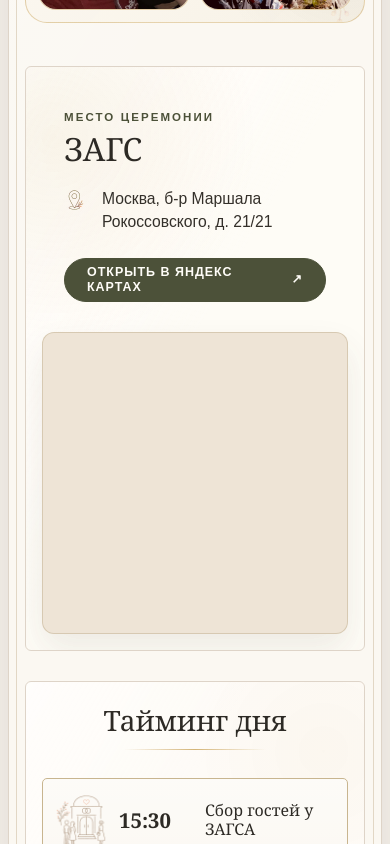
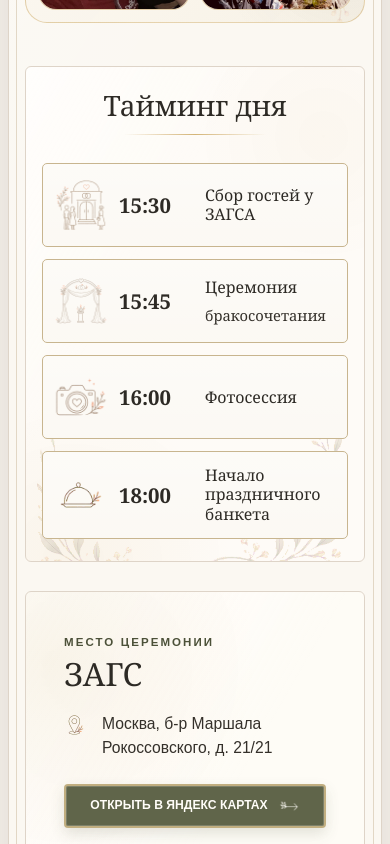
Before and after one commit to KlinskiyDD/wedding-invitation, a Next.js app: page / in a window 390 px wide. Shown: the part 1540-2384 px from the top of the page. Built offline with nearby package versions, Linux system fonts and the light colour scheme.

Commit message:
feat: а

```diff
--- a/app/globals.css
+++ b/app/globals.css
@@ -796,40 +796,8 @@ img {
   object-fit: contain;
 }
 
-.registry-office-link {
-  display: inline-flex;
-  align-items: center;
-  justify-content: center;
-  justify-self: start;
-  gap: 14px;
-  min-height: 44px;
+.registry-office-actions {
   margin-top: 24px;
-  border: 1px solid var(--olive-dark);
-  border-radius: 999px;
-  background: var(--olive-dark);
-  padding: 0 22px;
-  color: #fffdf8;
-  font-family: Arial, Helvetica, sans-serif;
-  font-size: 0.78rem;
-  font-weight: 700;
-  letter-spacing: 0.08em;
-  line-height: 1.2;
-  text-decoration: none;
-  text-transform: uppercase;
-  transition:
-    background 160ms ease,
-    border-color 160ms ease,
-    box-shadow 160ms ease,
-    transform 160ms ease;
-}
-
-.registry-office-link:hover,
-.registry-office-link:focus-visible {
-  border-color: var(--gold-soft);
-  background: var(--olive);
-  box-shadow: 0 10px 22px rgba(79, 67, 50, 0.14);
-  outline: none;
-  transform: translateY(-1px);
 }
 
 .registry-office-map-shell {
@@ -1126,7 +1094,7 @@ img {
   margin-top: 22px;
 }
 
-.venue-actions a,
+.map-action-link,
 .form-submit button {
   display: inline-flex;
   align-items: center;
@@ -1151,20 +1119,20 @@ img {
     transform 160ms ease;
 }
 
-.venue-actions a {
+.map-action-link {
   gap: 18px;
   min-width: 294px;
   padding: 0 22px;
 }
 
-.venue-actions img {
+.map-action-link img {
   width: 27px;
   height: 27px;
   object-fit: contain;
 }
 
-.venue-actions a:hover,
-.venue-actions a:focus-visible,
+.map-action-link:hover,
+.map-action-link:focus-visible,
 .form-submit button:hover,
 .form-submit button:focus-visible {
   background: var(--olive-dark);
@@ -1652,10 +1620,6 @@ img {
     padding: 26px 22px 16px;
   }
 
-  .registry-office-link {
-    justify-self: stretch;
-  }
-
   .registry-office-map-shell,
   .registry-office-map-shell iframe {
     min-height: 300px;
@@ -1764,13 +1728,13 @@ img {
     margin-left: 0;
   }
 
-  .venue-actions a {
+  .map-action-link {
     gap: 10px !important;
     padding-inline: 14px !important;
     font-size: 0.76rem !important;
   }
 
-  .venue-actions a span {
+  .map-action-link span {
     white-space: nowrap !important;
   }
 
@@ -1778,7 +1742,7 @@ img {
     width: 100%;
   }
 
-  .venue-actions img {
+  .map-action-link img {
     width: 22px;
     height: 22px;
   }
@@ -1814,7 +1778,7 @@ img {
   }
 
   .form-submit button,
-  .venue-actions a {
+  .map-action-link {
     width: 100%;
     min-width: 0;
   }
--- a/components/InvitationPage.tsx
+++ b/components/InvitationPage.tsx
@@ -29,8 +29,10 @@ export function InvitationPage({ content }: InvitationPageProps) {
           calendar={content.event.calendar}
         />
         <PhotoStory photoStory={content.photoStory} />
-        <RegistryOfficeMap office={content.registryOffice} />
         <Schedule items={content.schedule} intro={content.scheduleIntro} />
+        {content.registryOffice ? (
+          <RegistryOfficeMap office={content.registryOffice} />
+        ) : null}
         <Location event={content.event} />
         <DetailsFaq dressCode={content.dressCode} faq={content.faq} />
         <Rsvp guestForm={content.guestForm} rsvp={content.rsvp} />
--- a/components/Location.tsx
+++ b/components/Location.tsx
@@ -39,6 +39,7 @@ export function Location({ event }: LocationProps) {
         </p>
         <div className="venue-actions">
           <a
+            className="map-action-link"
             href={event.mapUrl}
             target="_blank"
             rel="noreferrer"
--- a/components/RegistryOfficeMap.tsx
+++ b/components/RegistryOfficeMap.tsx
@@ -27,16 +27,24 @@ export function RegistryOfficeMap({ office }: RegistryOfficeMapProps) {
           />
           <span>{office.address}</span>
         </p>
+        <div className="registry-office-actions">
           <a
-          className="registry-office-link"
+            className="map-action-link"
             href={office.mapUrl}
             target="_blank"
             rel="noreferrer"
             aria-label="Открыть ЗАГС в Яндекс Картах"
           >
             <span>Открыть в Яндекс Картах</span>
-          <span aria-hidden="true">↗</span>
+            <Image
+              src={publicAssetPath("/images/generated/icon-arrow-light.png")}
+              alt=""
+              width={32}
+              height={32}
+              aria-hidden="true"
+            />
           </a>
+        </div>
       </div>
 
       <div className="registry-office-map-shell">
--- a/content/wedding.ts
+++ b/content/wedding.ts
@@ -90,7 +90,7 @@ export type WeddingContent = {
     description: string;
     questions: string[];
   };
-  registryOffice: RegistryOfficeContent;
+  registryOffice?: RegistryOfficeContent;
   scheduleIntro: string;
   schedule: ScheduleItem[];
   dressCode: {
@@ -335,6 +335,7 @@ export const weddingContent: WeddingContent = {
 
 export const banquetWeddingContent: WeddingContent = {
   ...weddingContent,
+  registryOffice: undefined,
   event: {
     ...weddingContent.event,
     timeLabel: "18:00",
```
Also changed, not shown: 1 other file (tests, documents, lock files or other folders). Lines whose indentation alone changed are shown as unchanged.
